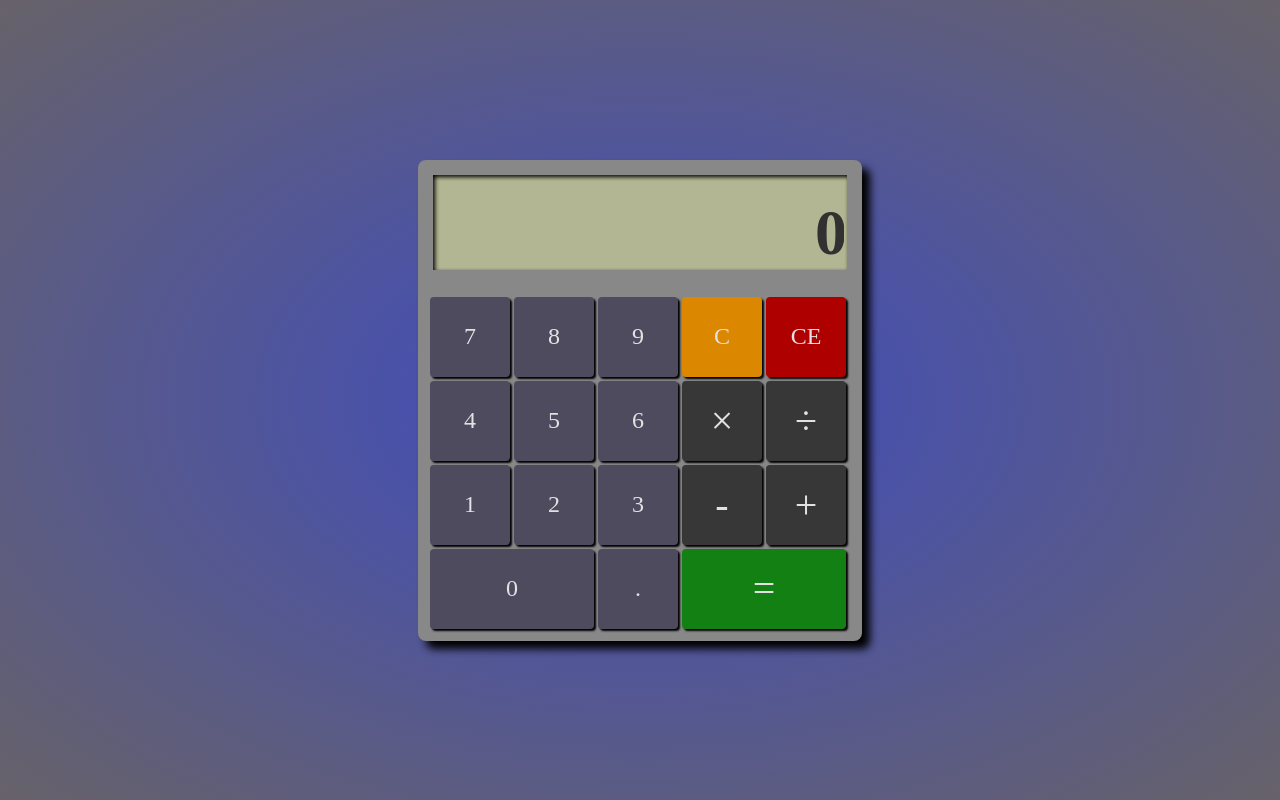
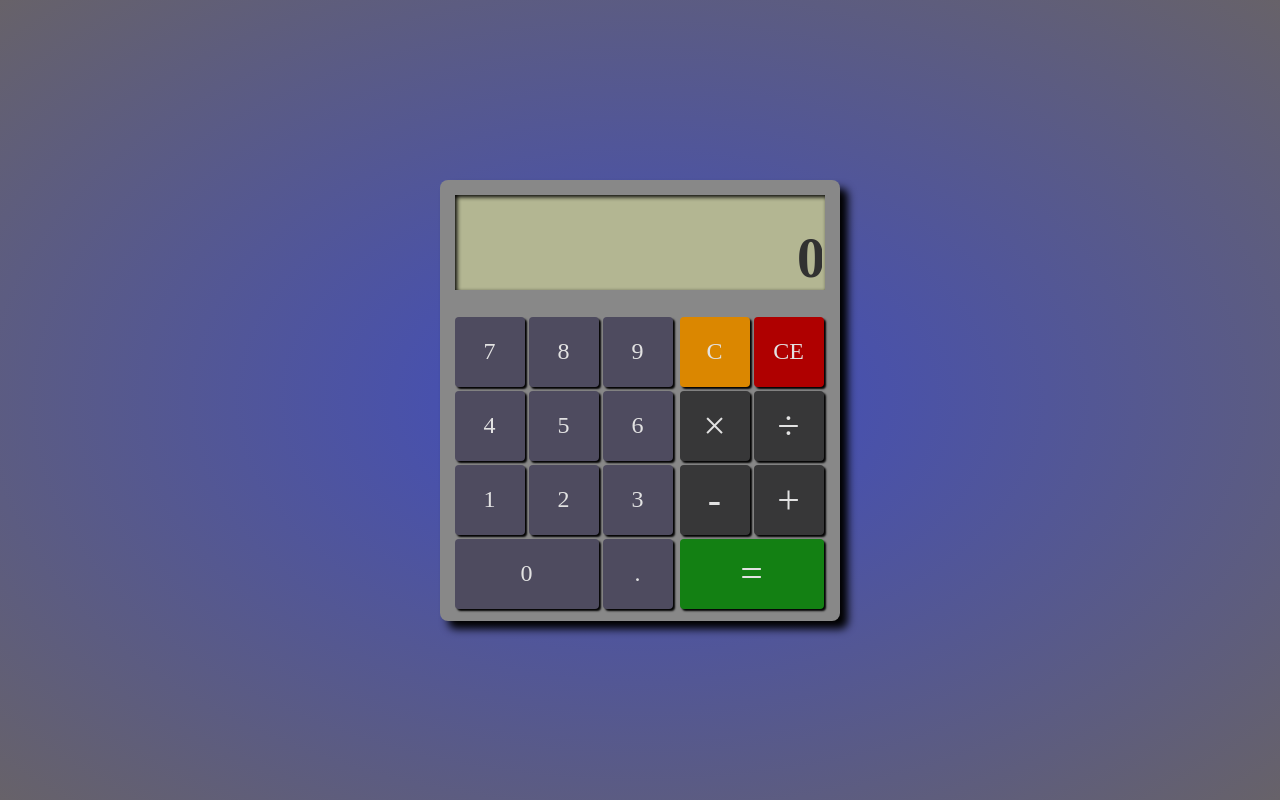
Before and after one commit to sebmiet/calculator-react, a React (Create React App) app: page / in a window 1280 px wide. Built offline with nearby package versions, Linux system fonts and the light colour scheme; a web font is replaced by a local one.

Commit message:
some fixes after deploy

```diff
--- a/src/components/Keyboard.js
+++ b/src/components/Keyboard.js
@@ -1,16 +1,12 @@
 import React from "react";
 
-export const Keyboard = ({
-  handleFunButtons,
-  handleNumButtons,
-  handleClick,
-}) => {
+export const Keyboard = ({ handleClick }) => {
   const numButtons = [7, 8, 9, 4, 5, 6, 1, 2, 3, 0, "."].map((btnValue) => {
     return (
       <div
         key={btnValue}
         onClick={() => {
-          handleClick(btnValue); //handleNumButtons(btnValue);
+          handleClick(btnValue);
         }}
         className={
           btnValue === 0 ? "keyboard-btns-num-zero" : "keyboard-btns-num"
@@ -26,7 +22,7 @@ export const Keyboard = ({
       <div
         key={btnValue}
         onClick={() => {
-          handleClick(btnValue); //handleFunButtons(btnValue);
+          handleClick(btnValue);
         }}
         className={
           btnValue === "=" ? "keyboard-btns-fun-equals" : "keyboard-btns-fun"
--- a/src/index.css
+++ b/src/index.css
@@ -1,5 +1,3 @@
-/* @import url("https://fonts.googleapis.com/css2?family=Aldrich&family=Electrolize&family=Fredoka+One&family=VT323&family=ZCOOL+QingKe+HuangYou&display=swap"); */
-
 body {
   margin: 0;
   padding: 0;
@@ -21,7 +19,7 @@ div#root {
 div.calculator-container {
   display: flex;
   flex-direction: column;
-  max-width: 444px;
+  max-width: 400px;
   background: #888888;
   border-radius: 8px;
   box-shadow: 8px 8px 8px black;
@@ -34,20 +32,20 @@ div.keyboard-container {
   align-items: center;
 }
 div.keyboard-btns-num-constainer {
-  width: 252px;
+  width: 225px;
   display: flex;
   flex-wrap: wrap;
 }
 .keyboard-btns-fun-constainer {
-  width: 172px;
+  width: 170px;
   display: flex;
   flex-wrap: wrap;
 }
 
 .keyboard-btns-num,
 .keyboard-btns-fun {
-  width: 80px;
-  height: 80px;
+  width: 70px;
+  height: 70px;
   background: rgb(78, 75, 95);
   color: #e2e2e2;
   font-size: 1.5rem;
@@ -86,8 +84,8 @@ div.keyboard-btns-num-constainer {
   background: rgb(74, 74, 78);
 }
 .keyboard-btns-num-zero {
-  min-width: 164px;
-  min-height: 80px;
+  min-width: 144px;
+  min-height: 70px;
   background: rgb(78, 75, 95);
   color: #e2e2e2;
   font-size: 1.5rem;
@@ -101,8 +99,8 @@ div.keyboard-btns-num-constainer {
   cursor: pointer;
 }
 .keyboard-btns-fun-equals {
-  min-width: 164px;
-  min-height: 80px;
+  min-width: 144px;
+  min-height: 70px;
   background: rgb(19, 128, 19);
   color: #e2e2e2;
   font-size: 2.5rem;
@@ -152,7 +150,7 @@ div.display-result {
   margin: 0;
   margin-right: 3px;
   padding: 0;
-  font-size: 4rem;
+  font-size: 3.5rem;
   font-weight: 800;
   overflow-x: hidden;
   color: #313131;
@@ -164,7 +162,6 @@ div.display-history {
   margin-top: 5px;
   min-height: 20px;
   font-family: Electrolize;
-  /* letter-spacing: -1px; */
   text-align: right;
   text-overflow: ellipsis;
   justify-content: flex-end;
```
